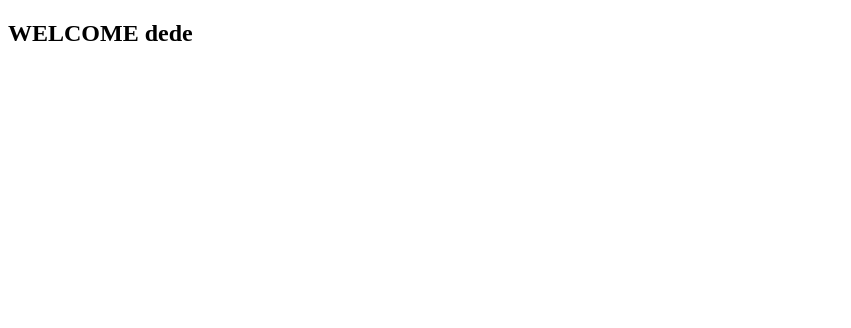
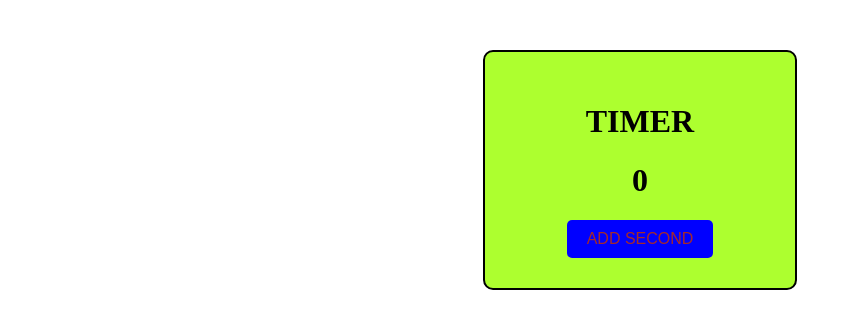
Before and after one commit to samiaUwase/REACT-, a React (Vite) app: page / in a window 1280 px wide. Shown: the top 328 px of the page, without its empty margins (0-851 px from the left). Built offline with nearby package versions, Linux system fonts and the light colour scheme.

Commit message:
Learning more about useState

```diff
--- a/src/App.jsx
+++ b/src/App.jsx
@@ -1,15 +1,24 @@
 // import Card from './Card.jsx'
 // import Button from './Button.jsx'
 // import Student from './Student.jsx'
-import UserGreeting from './UserGreeting.jsx'
+// import UserGreeting from './UserGreeting.jsx'
+import Timer from './Timer.jsx'
 function App() {
 
 
 
   return (
     <>
-
-    <UserGreeting  isLoggedIn={true} name="dede"/>
+    {/* <Card/>
+    <Card/>
+    <Button/> */}
+    {/* <Student name="Spongebob" age={34} isStudent={true}/>
+    <Student name="samuel" age={35} isStudent={false}/>
+    <Student name="patrick" age={54} isStudent={true}/>
+    <Student name="plankton" age={24} isStudent={true}/>
+     <Student/> */}
+    {/* <UserGreeting  isLoggedIn={true} name="dede"/> */}
+    <Timer/>
     </>
   )
 }
--- /dev/null
+++ b/src/Timer.jsx
@@ -0,0 +1,13 @@
+import { useState } from "react";
+function Timer(){
+    const[seconds,setSeconds]=useState(0);
+    return (
+        <div className="timer">
+            <h1>TIMER</h1>
+            <h1 >{seconds}</h1>
+            <button  onClick={()=>setSeconds(seconds+1)}>ADD SECOND</button>
+        </div>
+    );
+
+}
+export default Timer;
--- a/src/index.css
+++ b/src/index.css
@@ -25,7 +25,9 @@
   font-family: Arial,sans-serif;
   color: black;
  } */
-.student{
+
+ /* THIS IS FOR STUDENT */
+/* .student{
   font-family: Arial, sans-serif;
   font-size:1em;
   padding:10px;
@@ -33,4 +35,24 @@
 }
 .student p{
   margin:0;
-}
+} */
+ /* THIS IS FOR MY SIMPLE TIMER */
+ .timer{
+  background-color: greenyellow;
+  width: 250px;
+  padding: 30px;
+  margin: 50px auto;
+  text-align: center;
+  border: 2px solid black;
+  border-radius: 10px;
+
+ }
+ .timer button{
+  background-color:blue;
+  color:brown;
+  border:none;
+  padding:10px 20px;
+  border-radius: 5px;
+  font-size: 16px;
+  cursor:pointer;
+ }
```
